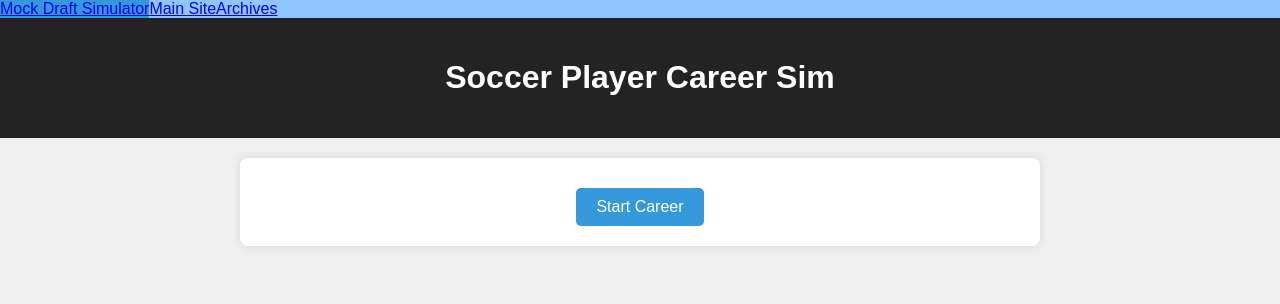
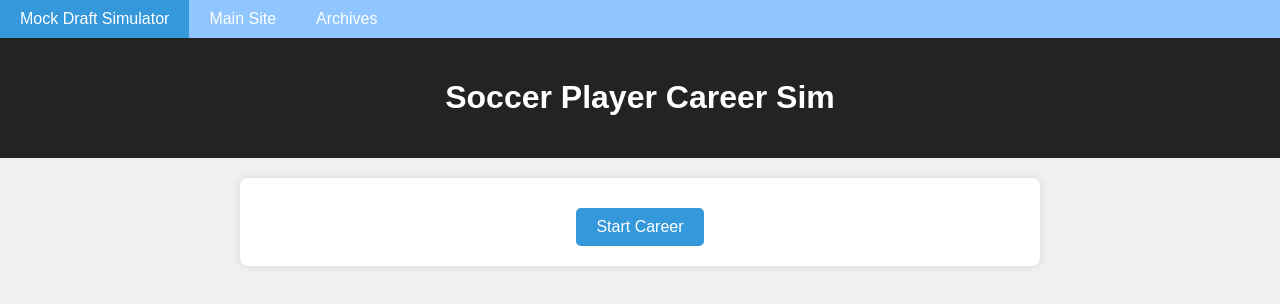
Before and after one commit to leopkeck/FootballHeads, a plain HTML site: page Soccer Player Career Sim.html in a window 1280 px wide. Drawn offline with Linux system fonts and the light colour scheme.

Commit message:
Update Soccer Player Career Sim.html

```diff
--- a/Soccer Player Career Sim.html
+++ b/Soccer Player Career Sim.html
@@ -55,11 +55,12 @@
       background-color: rgb(144, 198, 255);
     }
 
-    nav:a {
+    nav a {
       text-decoration: none;
       color: #fff;
       padding: 10px 20px;
       transition: background-color 0.3s ease-in-out;
+      text-align: center;
     }
 
     nav a:hover {
```
